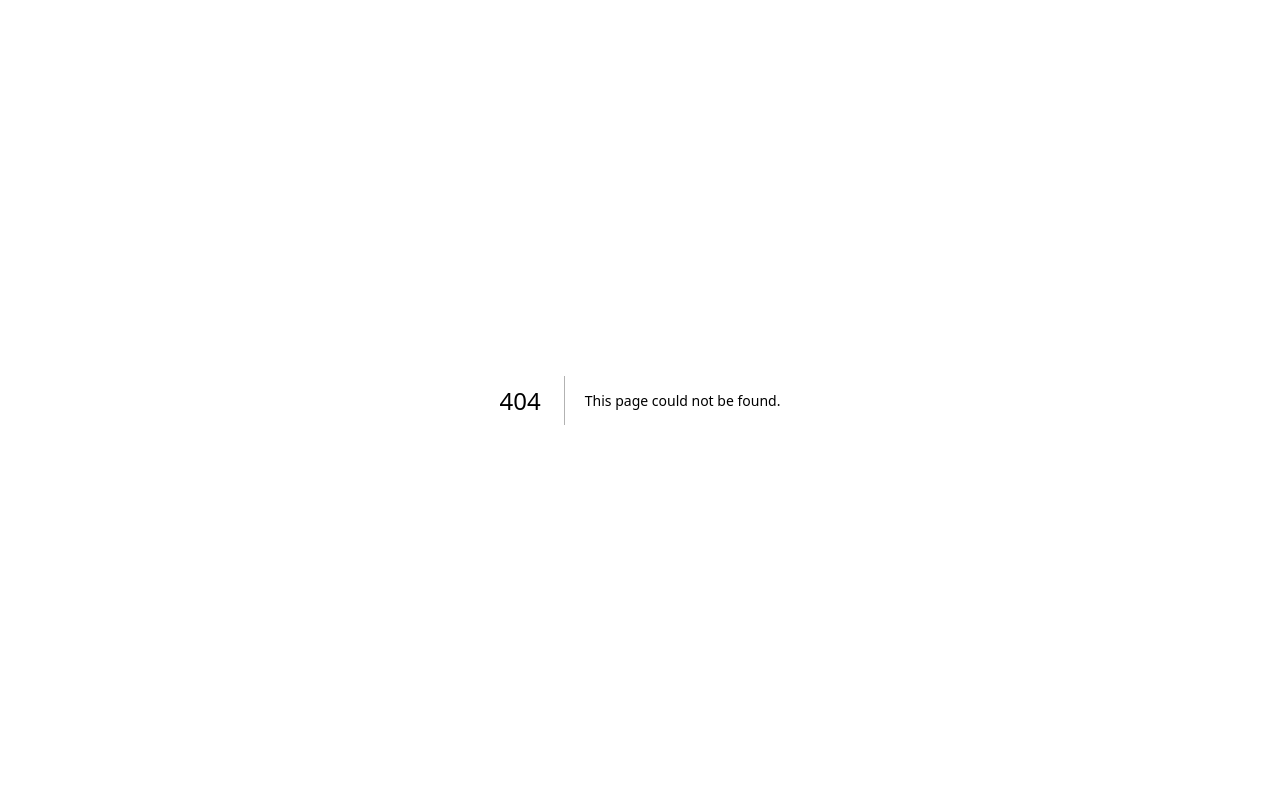
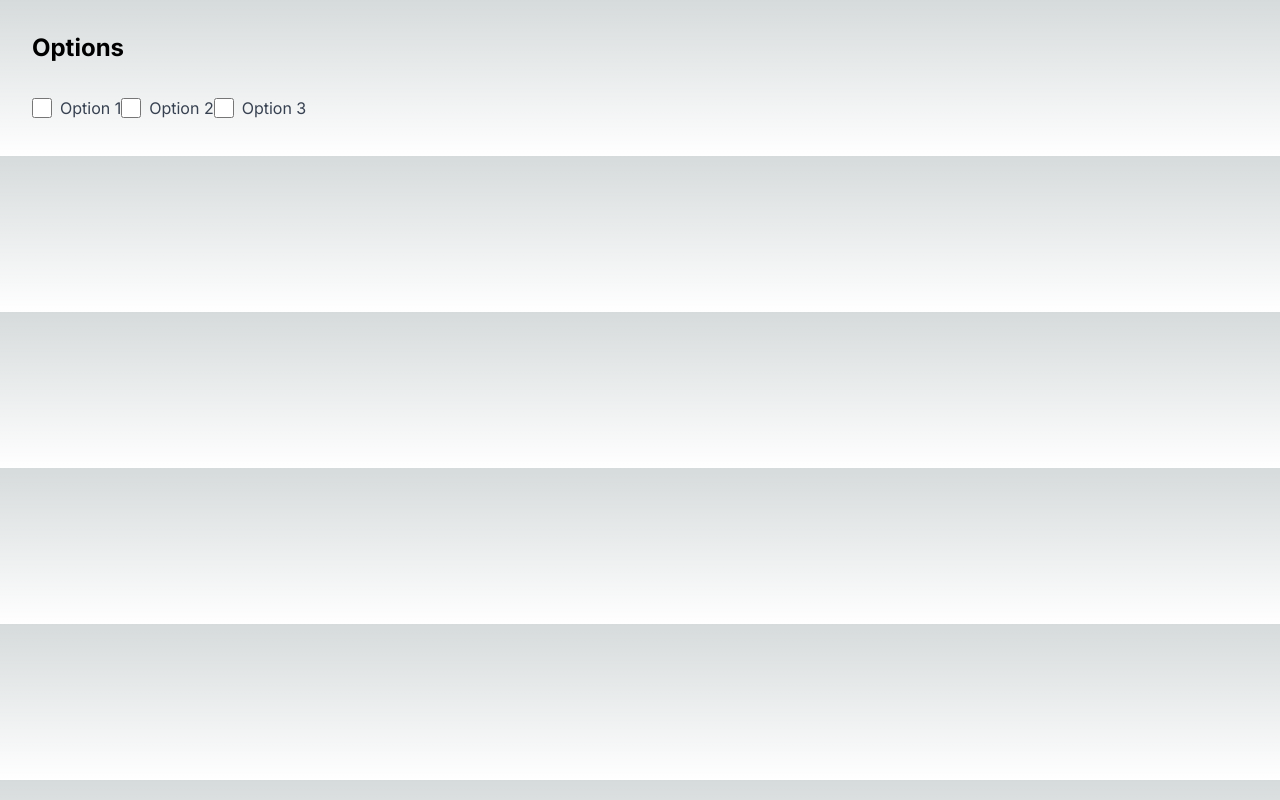
Before and after one commit to subhajit-maity/MCQ-Test, a Next.js app: page /checkBox in a window 1280 px wide. Before the commit this address had no page. Built offline with nearby package versions, Linux system fonts and the light colour scheme.

Commit message:
checkbox

```diff
--- a/package.json
+++ b/package.json
@@ -9,6 +9,7 @@
     "lint": "next lint"
   },
   "dependencies": {
+    "axios": "^1.7.2",
     "next": "14.2.3",
     "react": "^18",
     "react-dom": "^18",
--- /dev/null
+++ b/src/app/checkBox/Checkbox.tsx
@@ -0,0 +1,23 @@
+import React from "react";
+
+interface CheckboxProps {
+  label: string;
+  checked: boolean;
+  onChange: (checked: boolean) => void;
+}
+
+const Checkbox = ({ label, checked, onChange }: CheckboxProps) => {
+  return (
+    <label className="inline-flex items-center space-x-2">
+      <input
+        type="checkbox"
+        checked={checked}
+        onChange={(e) => onChange(e.target.checked)}
+        className="form-checkbox h-5 w-5 text-blue-600"
+      />
+      <span className="text-gray-700">{label}</span>
+    </label>
+  );
+};
+
+export default Checkbox;
--- /dev/null
+++ b/src/app/checkBox/page.tsx
@@ -0,0 +1,43 @@
+"use client";
+import { useState } from "react";
+import Checkbox from "./Checkbox";
+
+const Home = () => {
+  const [options, setOptions] = useState({
+    option1: false,
+    option2: false,
+    option3: false,
+  });
+
+  const handleCheckboxChange = (option: string) => (checked: boolean) => {
+    setOptions({
+      ...options,
+      [option]: checked,
+    });
+  };
+
+  return (
+    <div className="p-8">
+      <h1 className="text-2xl font-bold mb-4">Options</h1>
+      <div className="space-y-4">
+        <Checkbox
+          label="Option 1"
+          checked={options.option1}
+          onChange={handleCheckboxChange("option1")}
+        />
+        <Checkbox
+          label="Option 2"
+          checked={options.option2}
+          onChange={handleCheckboxChange("option2")}
+        />
+        <Checkbox
+          label="Option 3"
+          checked={options.option3}
+          onChange={handleCheckboxChange("option3")}
+        />
+      </div>
+    </div>
+  );
+};
+
+export default Home;
```
Also changed, not shown: src/app/testComponent/page.tsx (added), 1 other file (tests, documents, lock files or other folders).
